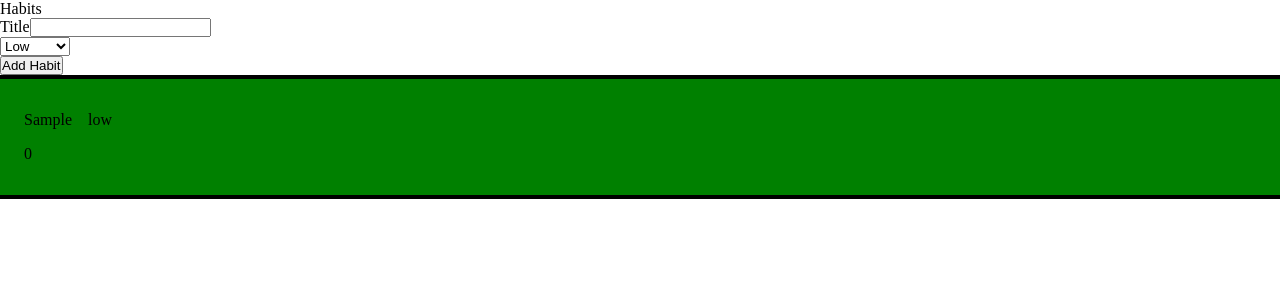
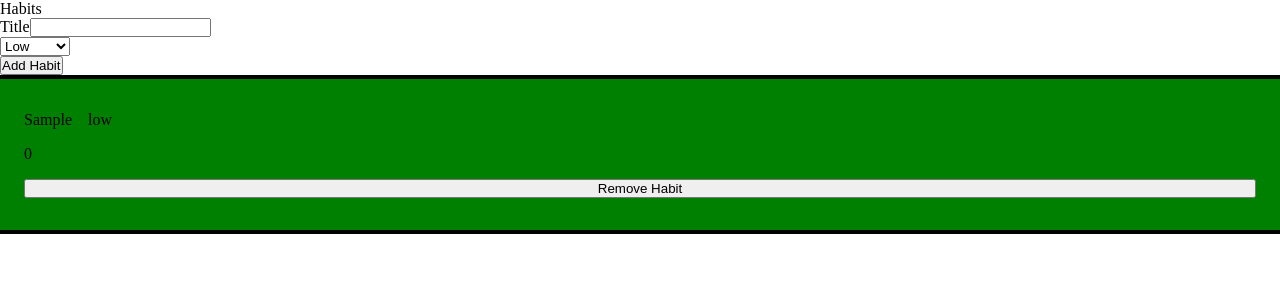
Before and after one commit to Ludvig-D/PAA, a React (Vite) app: page /habits in a window 1280 px wide. Both pictures are taken after typing "Sample" into the empty fields and a click on the button "Add Habit". Shown: the top 300 px of the page. Built offline with nearby package versions, Linux system fonts and the light colour scheme.

Commit message:
Added remove habit

```diff
--- a/src/components/HabitItem/HabitItem.jsx
+++ b/src/components/HabitItem/HabitItem.jsx
@@ -1,6 +1,10 @@
+import { useContext } from 'react';
 import style from './HabitItem.module.css';
+import { HabitContext } from '../../context/HabitContext';
 
 export default function HabitItem({ habit }) {
+  const { removeHabit } = useContext(HabitContext);
+
   return (
     <div id={style.item}>
       <div id={style.firstRow}>
@@ -8,6 +12,7 @@ export default function HabitItem({ habit }) {
         <p id={style.priority}>{habit.priority}</p>
       </div>
       <p id={style.rep}>{habit.repetisions}</p>
+      <button onClick={() => removeHabit(habit.id)}>Remove Habit</button>
     </div>
   );
 }
--- a/src/components/HabitsForm/HabitsForm.jsx
+++ b/src/components/HabitsForm/HabitsForm.jsx
@@ -19,9 +19,10 @@ export default function HabitsForm() {
     e.preventDefault();
 
     const newHabit = {
-      title: title,
+      title,
       repetisions: 0,
       priority,
+      id: crypto.randomUUID(),
     };
 
     addNewHabit(newHabit);
--- a/src/context/HabitContext.jsx
+++ b/src/context/HabitContext.jsx
@@ -9,12 +9,22 @@ const HabitProvider = ({ children }) => {
     setHabits((prev) => [...prev, newHabit]);
   };
 
-  // useEffect(() => {
-  //   console.log(habits);
-  // }, [habits]);
+  const removeHabit = (id) => {
+    setHabits((prev) =>
+      prev.filter((habit) => {
+        if (habit.id !== id) return habit;
+      })
+    );
+  };
+
+  useEffect(() => {
+    console.log(habits);
+  }, [habits]);
 
   return (
-    <HabitContext value={{ habits, addNewHabit }}>{children}</HabitContext>
+    <HabitContext value={{ habits, addNewHabit, removeHabit }}>
+      {children}
+    </HabitContext>
   );
 };
 
```
